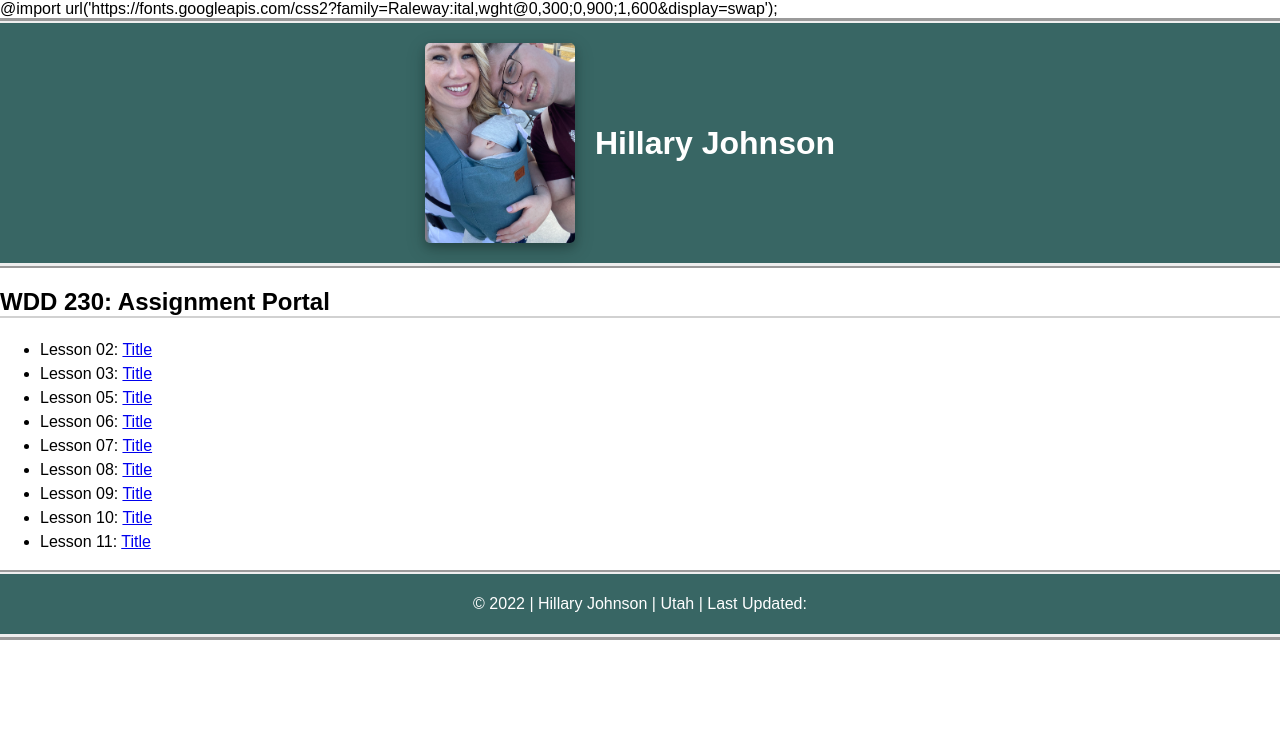
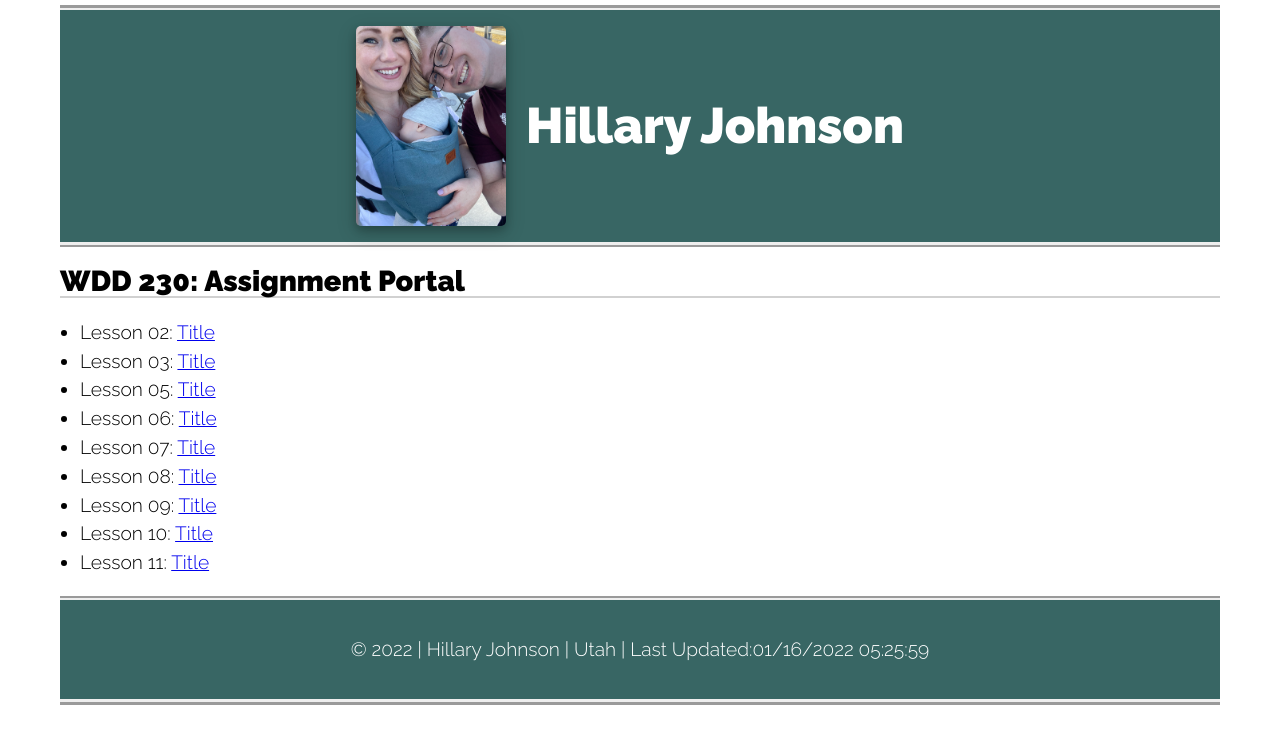
Before and after one commit to HillJohns/wdd230, a plain HTML site: page index.html in a window 1280 px wide. Drawn offline with Linux system fonts and the light colour scheme.

Commit message:
W01 Fixed

```diff
--- /dev/null
+++ b/css/medium.css
@@ -0,0 +1,17 @@
+@media only screen and (min-width: 32.5em) {
+  header {
+    font-size: 1.3em;
+    margin: 5px 20px 5px 20px;
+  }
+  body {
+    font-size: 1.2em;
+    line-height: 1.5em;
+  }
+  img {
+    border-radius: 5px;
+    border-color: #386664;
+  }
+  footer {
+    margin: 5px 20px 5px 20px;
+  }
+}
--- a/css/style.css
+++ b/css/style.css
@@ -1,42 +1,42 @@
 header {
   display: flex;
+  flex-wrap: wrap;
   justify-content: center;
   align-items: center;
   background-color: #386664;
   color: white;
-  height: 240px;
   border-top: 5px groove;
   border-bottom: 5px ridge;
+  padding: 1rem;
 }
-header img {
+img {
   height: 200px;
-  border-radius: 5px;
-  border-color: #386664;
   box-shadow: 0 4px 8px 0 rgba(0, 0, 0, 0.2), 0 6px 20px 0 rgba(0, 0, 0, 0.19);
 }
-header h1 {
+h1 {
   padding: 20px;
 }
 body {
   font-size: 16px;
+  max-width: 1200px;
+  margin: 0 auto;
   font-family: "Raleway", sans-serif;
+  line-height: 1.5;
 }
 footer {
   display: flex;
   flex-wrap: wrap;
-
   justify-content: center;
   align-items: center;
+  text-align: center;
   border-top: 4px groove;
   border-bottom: 6px ridge;
   background-color: #386664;
   color: white;
-  height: 60px;
+  padding: 1rem;
 }
 h2 {
   border-bottom: 2px solid #d1d1d1;
   font-family: "Raleway", sans-serif;
+  margin: 20px;
 }
-body ul {
-  line-height: 1.5;
-}
--- a/index.html
+++ b/index.html
@@ -8,9 +8,10 @@
       name="description"
       content="Assignment portal for Hillary Johnson in WDD 230 at Brigham Young University - Idaho"
     />
-    @import
-    url('https://fonts.googleapis.com/css2?family=Raleway:ital,wght@0,300;0,900;1,600&display=swap');
-    <title>Hillary Johnson WDD230</title>
+    <style>
+      @import url("https://fonts.googleapis.com/css2?family=Raleway:ital,wght@0,300;0,900;1,600&display=swap");
+    </style>
+    <title>Hillary Johnson WDD230 Class Portal</title>
   </head>
   <body>
     <header>
@@ -35,11 +36,12 @@
     <footer>
       <p>
         &copy; 2022 | Hillary Johnson | Utah | Last Updated:
-        <span id="currentdate"> </span>
+        <p id="lastmod"></p>
       </p>
     </footer>
     <link rel="stylesheet" href="css/normalize.css" />
     <link rel="stylesheet" href="css/style.css" />
+    <link rel="stylesheet" href="css/medium.css" />
     <script src="js/script.js"></script>
   </body>
 </html>
```
Also changed, not shown: 1 other file.
